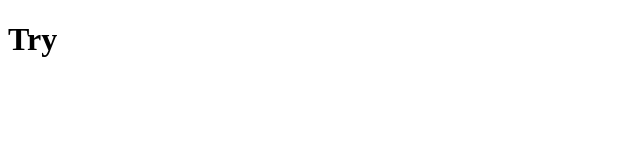
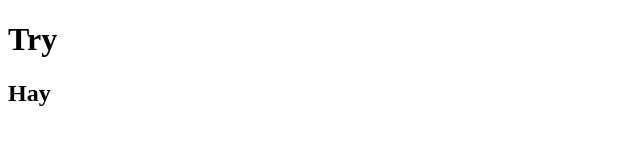
Before and after one commit to martinguantes/new, a plain HTML site: page index.html in a window 1280 px wide. Shown: the full height of the page, 0-640 px from the left. Drawn offline with Linux system fonts and the light colour scheme.

Commit message:
first commit

```diff
--- a/index.html
+++ b/index.html
@@ -8,5 +8,6 @@
 </head>
 <body>
     <h1>Try</h1>
+    <h2>Hay</h2>
 </body>
 </html>
```
